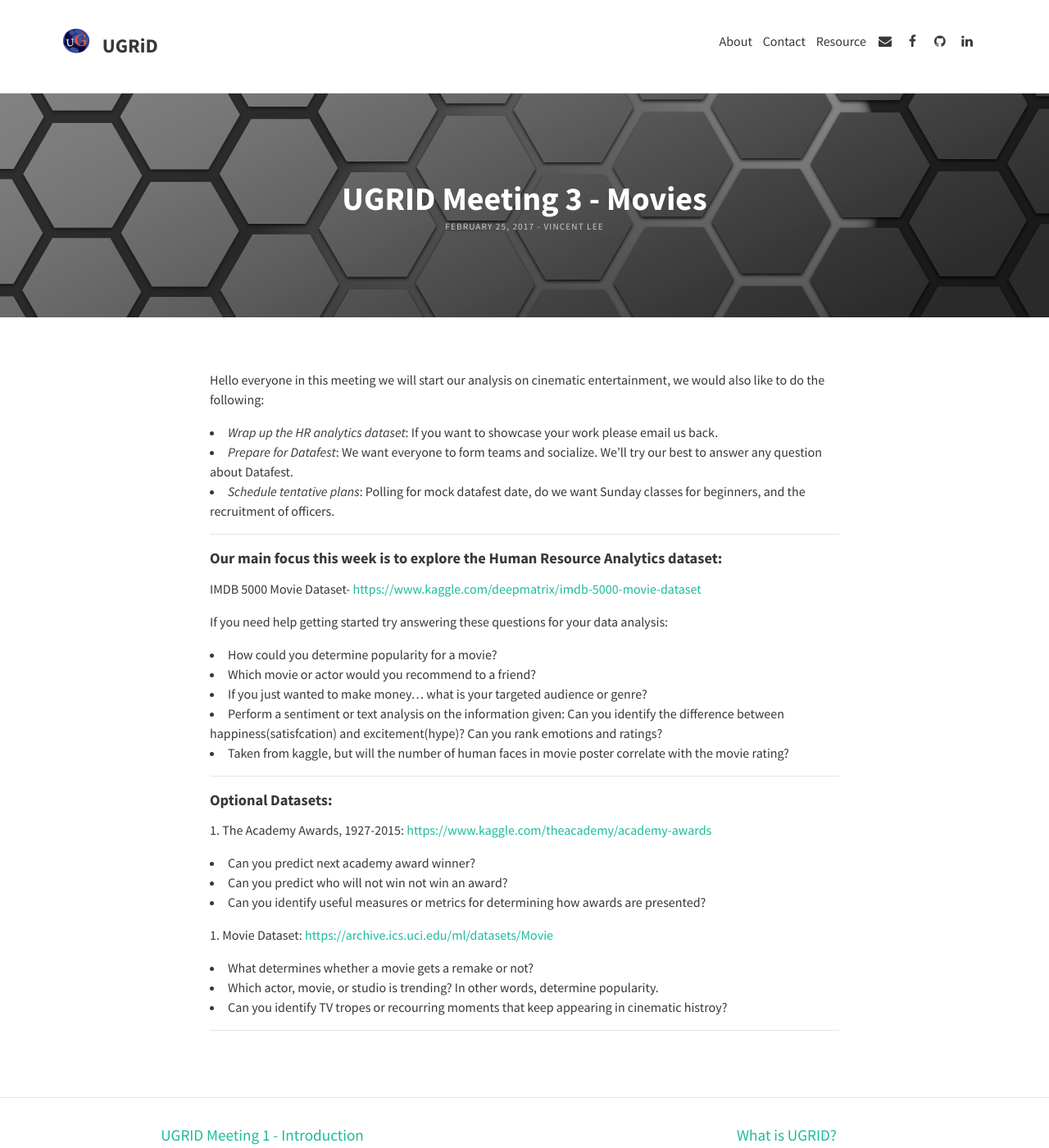
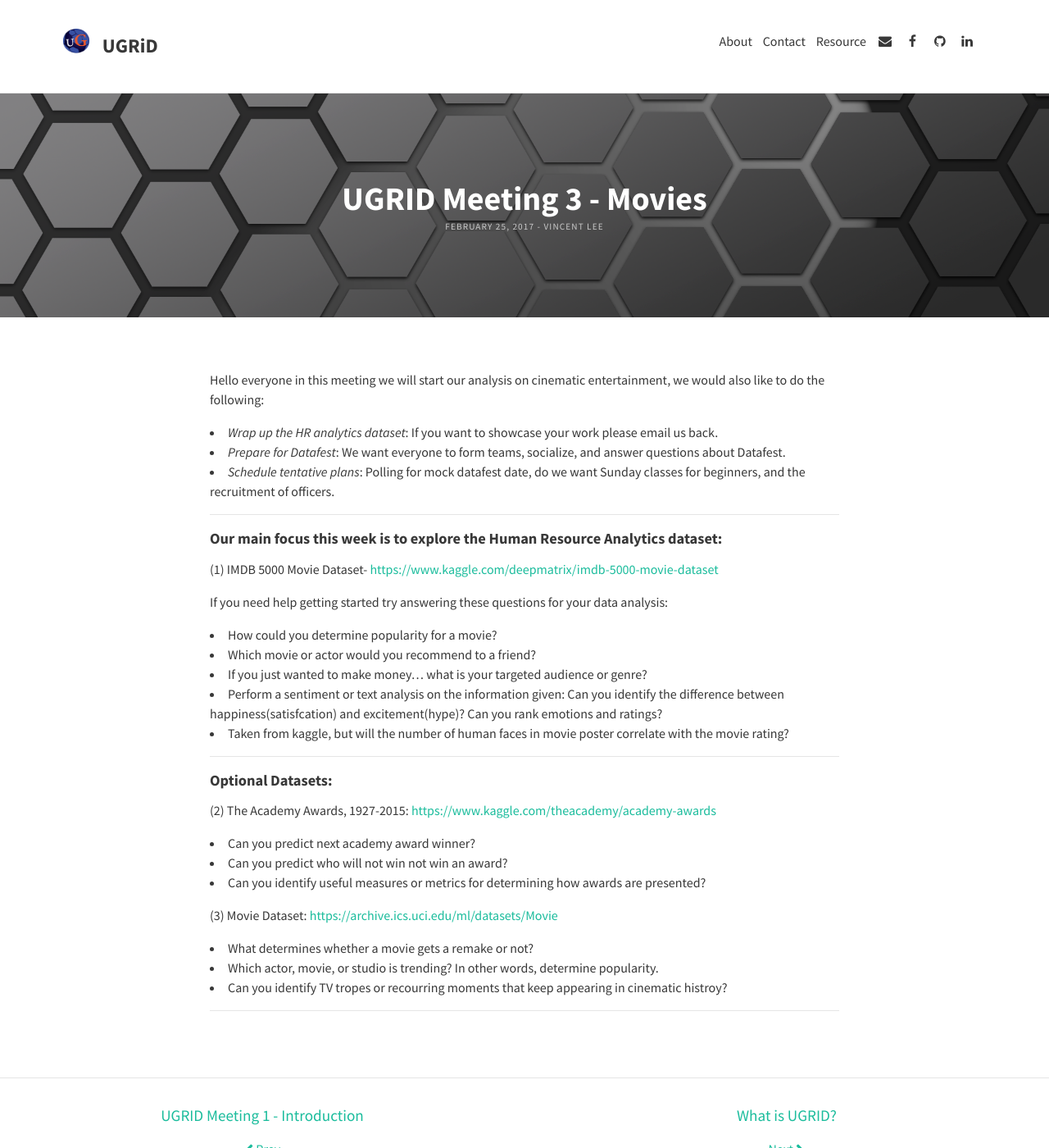
Before and after one commit to sketchplatform/ugriders.github.io, a Jekyll site: the page built from _posts/2017-02-25-UGRID_F17-Movies.md, in a window 1280 px wide and 1400 px high. Shown: the whole window at 82% size. Built offline with Jekyll 4.4.1, drawn with Linux system fonts in a browser that asks for light colours; nearby versions of some CDN libraries; comment, search, counter and statistics services are not loaded.

Commit message:
Update 2017-02-25-UGRID_F17-Movies.md

```diff
--- a/_posts/2017-02-25-UGRID_F17-Movies.md
+++ b/_posts/2017-02-25-UGRID_F17-Movies.md
@@ -6,16 +6,15 @@ author: Vincent Lee
 ---
 
 Hello everyone in this meeting we will start our analysis on cinematic entertainment, we would also like to do the following:
-
 - *Wrap up the HR analytics dataset*: If you want to showcase your work please email us back.
-- *Prepare for Datafest*: We want everyone to form teams and socialize. We'll try our best to answer any question about Datafest.
+- *Prepare for Datafest*: We want everyone to form teams, socialize, and answer questions about Datafest.
 - *Schedule tentative plans*: Polling for mock datafest date, do we want Sunday classes for beginners, and the recruitment of officers.
 
 ---
 
 #### Our main focus this week is to explore the Human Resource Analytics dataset:
 
-IMDB 5000 Movie Dataset- <https://www.kaggle.com/deepmatrix/imdb-5000-movie-dataset>
+(1) IMDB 5000 Movie Dataset- <https://www.kaggle.com/deepmatrix/imdb-5000-movie-dataset>
 
 If you need help getting started try answering these questions for your data analysis:
 
@@ -29,13 +28,13 @@ If you need help getting started try answering these questions for your data ana
 
 #### Optional Datasets:
 
-1. The Academy Awards, 1927-2015: <https://www.kaggle.com/theacademy/academy-awards>
+(2) The Academy Awards, 1927-2015: <https://www.kaggle.com/theacademy/academy-awards>
 
 - Can you predict next academy award winner?
 - Can you predict who will not win not win an award?
 - Can you identify useful measures or metrics for determining how awards are presented?
 
-2. Movie Dataset: <https://archive.ics.uci.edu/ml/datasets/Movie>
+(3) Movie Dataset: <https://archive.ics.uci.edu/ml/datasets/Movie>
 
 - What determines whether a movie gets a remake or not?
 - Which actor, movie, or studio is trending? In other words, determine popularity.
```
